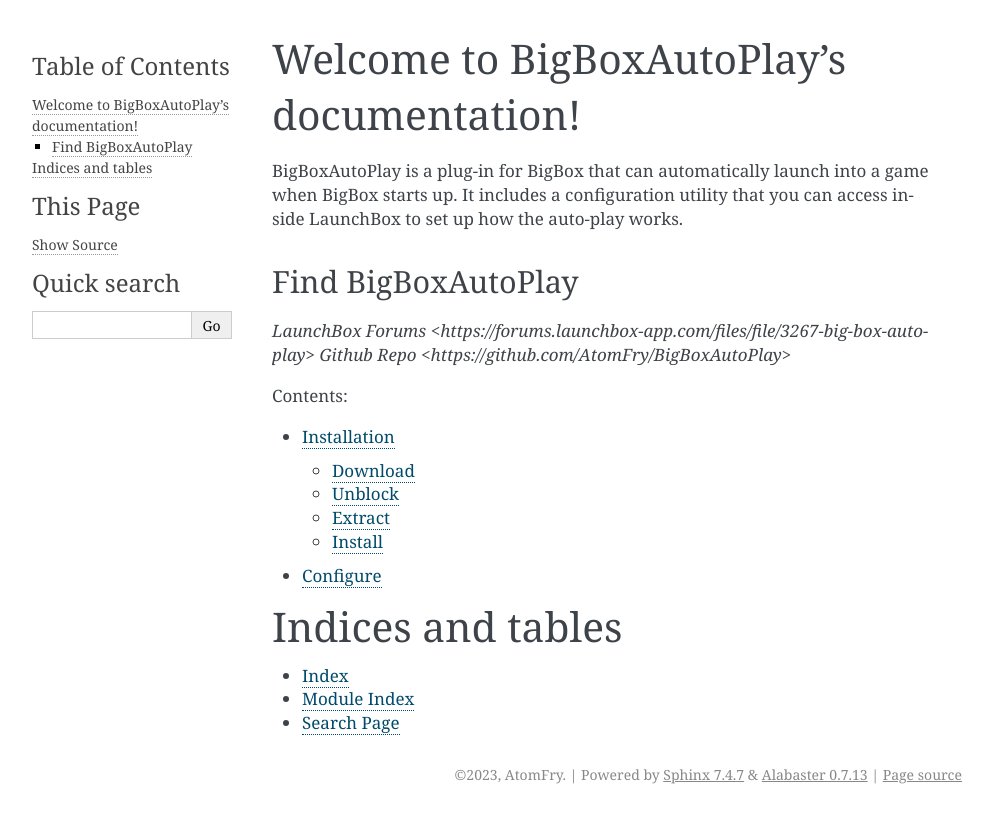
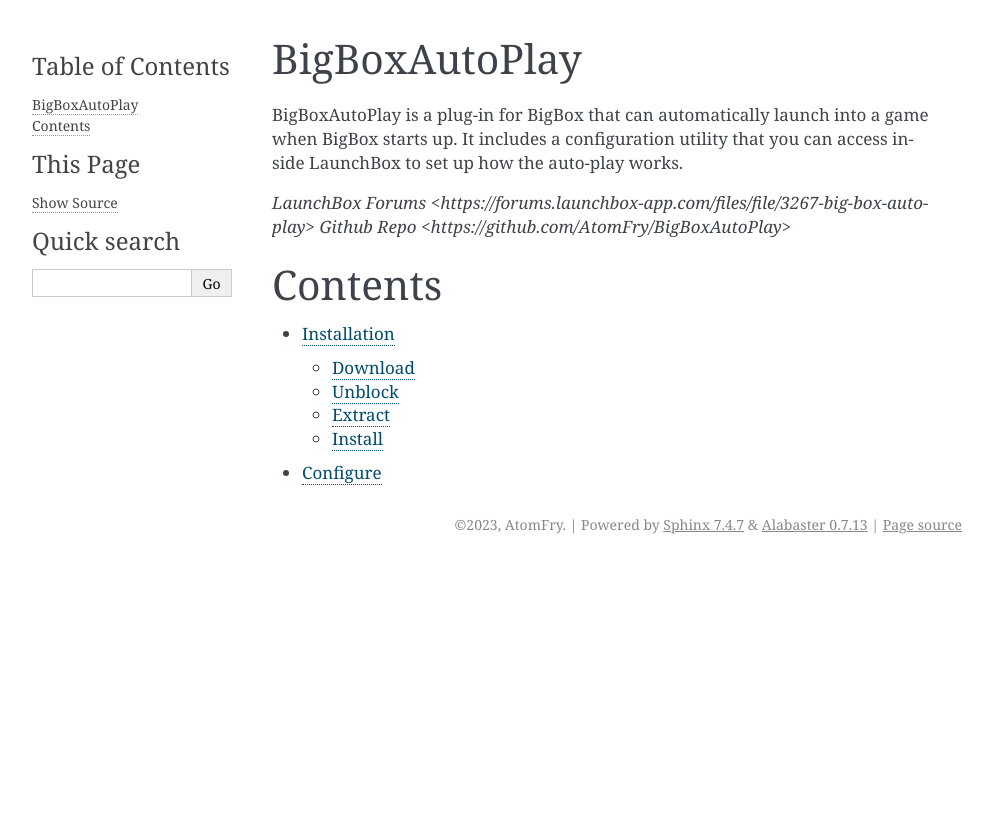
Before and after one commit to jross001/BigBoxAutoPlay, a Sphinx documentation site: the page built from BigBoxAutoPlay/docs/index.rst, in a window 1280 px wide. Shown: the top 823 px of the page, without its empty margins (148-1141 px from the left). Built offline with Sphinx 7.4.7, drawn with Linux system fonts in a browser that asks for light colours.

Commit message:
messing with readthedocs

```diff
--- a/BigBoxAutoPlay/docs/index.rst
+++ b/BigBoxAutoPlay/docs/index.rst
@@ -1,27 +1,15 @@
-.. BigBoxAutoPlay documentation master file, created by
-   sphinx-quickstart on Tue Mar 28 15:30:20 2023.
-   You can adapt this file completely to your liking, but it should at least
-   contain the root `toctree` directive.
-
-Welcome to BigBoxAutoPlay's documentation!
-==========================================
+BigBoxAutoPlay
+==============
 BigBoxAutoPlay is a plug-in for BigBox that can automatically launch into a game when BigBox starts up.  It includes a configuration utility that you can access inside LaunchBox to set up how the auto-play works.
 
-Find BigBoxAutoPlay
--------------------
 `LaunchBox Forums <https://forums.launchbox-app.com/files/file/3267-big-box-auto-play>`
 `Github Repo <https://github.com/AtomFry/BigBoxAutoPlay>`
 
+Contents
+========
+
 .. toctree::
    :maxdepth: 2
-   :caption: Contents:
 
    install
    configure
-
-Indices and tables
-==================
-
-* :ref:`genindex`
-* :ref:`modindex`
-* :ref:`search`
```
